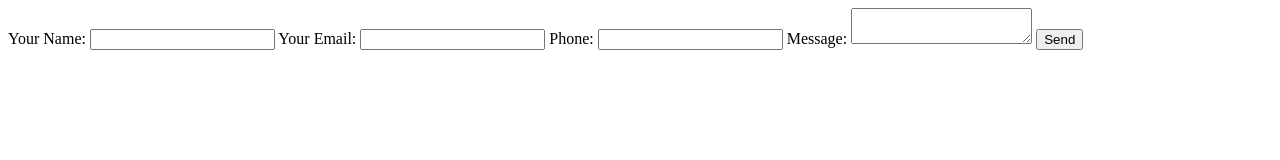
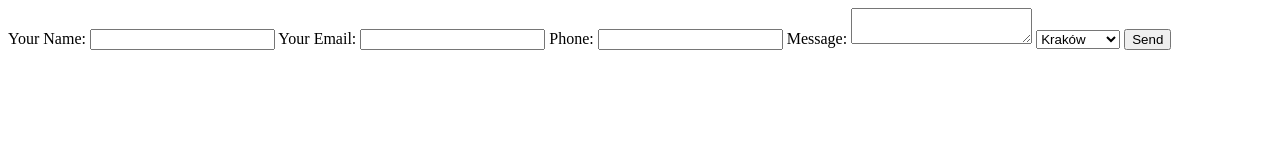
Before and after one commit to damianlodzinski/damianlodzinski.github.io, a plain HTML site: page html5/form.html in a window 1280 px wide. Drawn offline with Linux system fonts and the light colour scheme.

Commit message:
Update form.html

```diff
--- a/html5/form.html
+++ b/html5/form.html
@@ -41,6 +41,11 @@
             Message:
             <textarea name="message"></textarea>
         </label>
+        <label><select name="select">
+            <option value="value1">Warszawa</option>
+            <option value="value2" selected>Kraków</option>
+            <option value="value3">Gdańsk</option>
+        </select></label>
         <input type="submit" value="Send">
     </form>
 </body>
```
